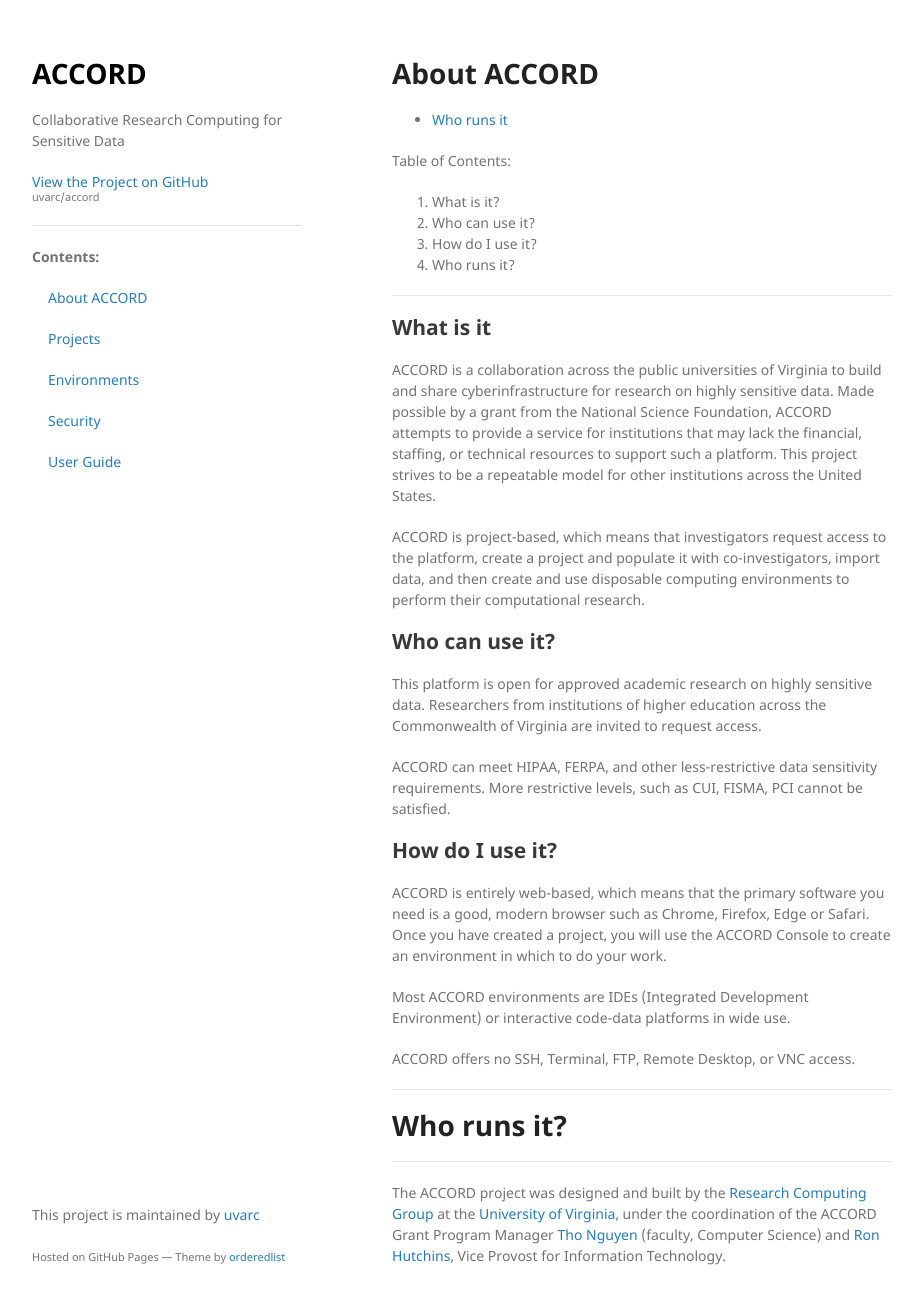
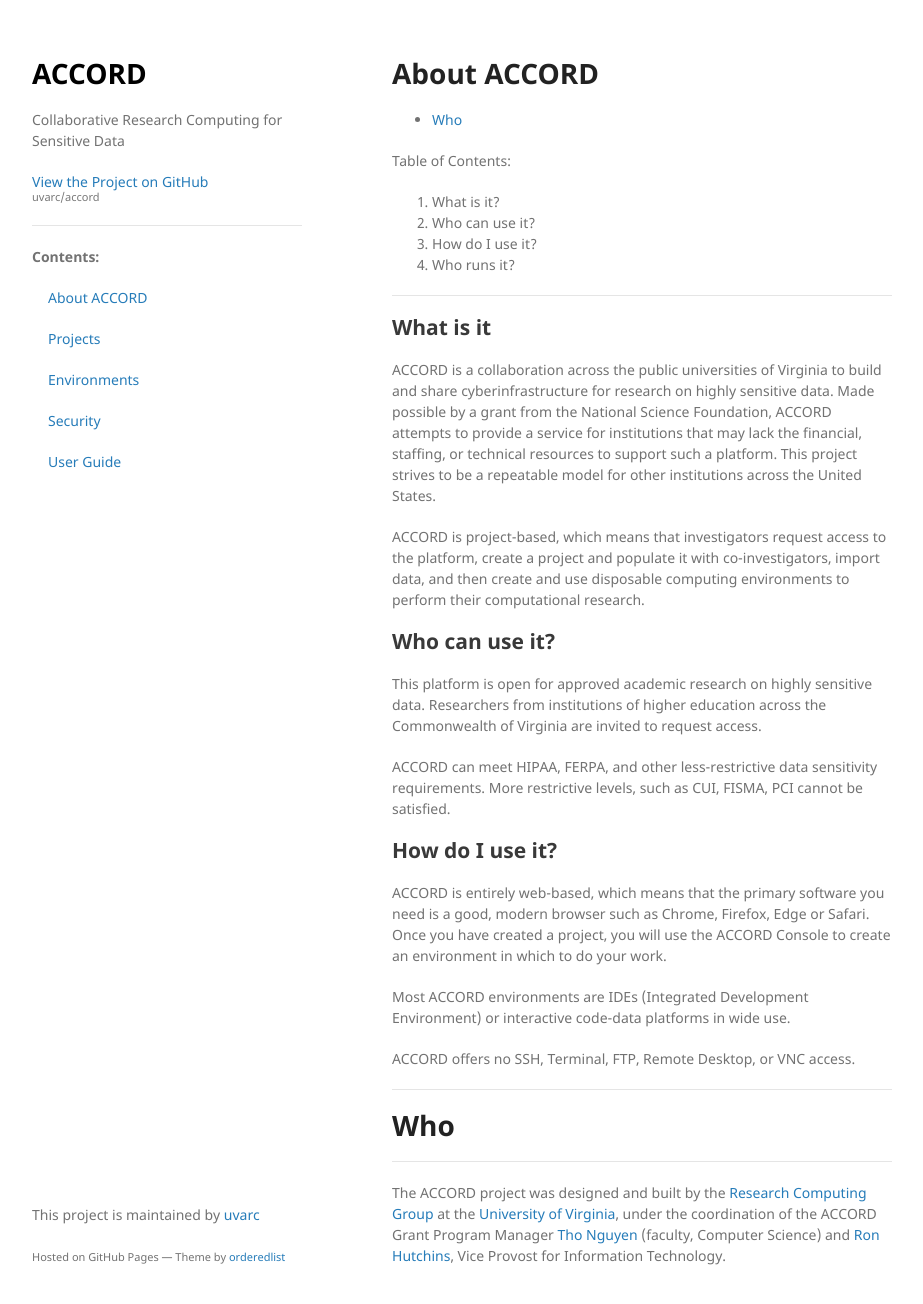
Before and after one commit to uvarc/accord, a Jekyll site: the page built from docs/about.md, in a window 1280 px wide and 1336 px high. Shown: the top 1304 px of the window, without its empty margins (178-1101 px from the left). Built offline with Jekyll 4.4.1, drawn with Linux system fonts in a browser that asks for light colours; our own code applies the rules of GitHub Pages for plain Markdown files.

Commit message:
Update about.md

```diff
--- a/docs/about.md
+++ b/docs/about.md
@@ -5,7 +5,7 @@
 About ACCORD
 =============================================================
 
-* [Who runs it](#markdown-header-who-runs-it)
+* [Who](#markdown-header-who)
 
 Table of Contents:
 1. What is it?
@@ -56,7 +56,7 @@
 
 -----
 
-# Who runs it?
+# Who
 ------------------
 
 The ACCORD project was designed and built by the [Research Computing Group](https://www.rc.virginia.edu) at the [University of Virginia](https://www.virginia.edu/), under the coordination of the ACCORD Grant Program Manager
```
